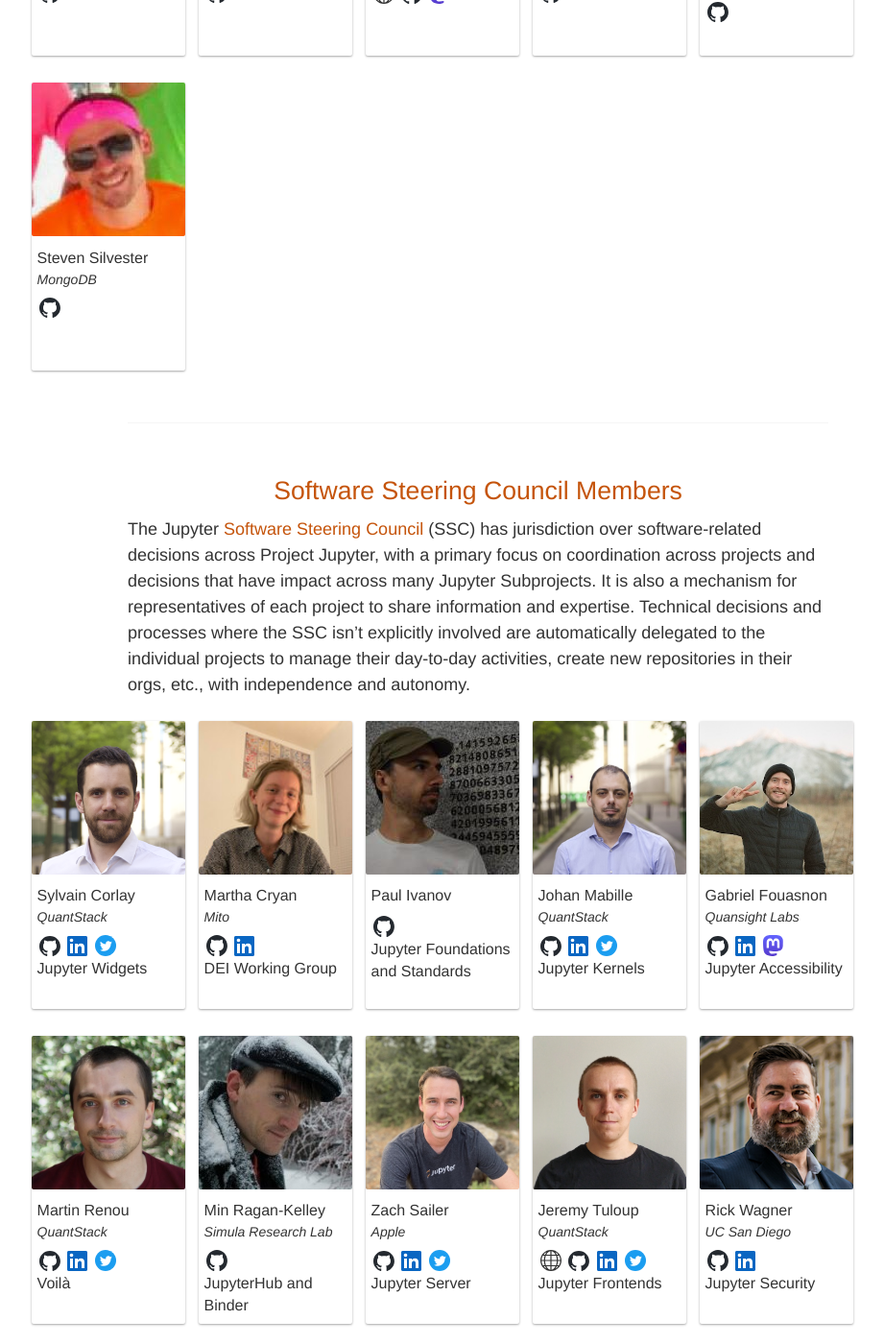
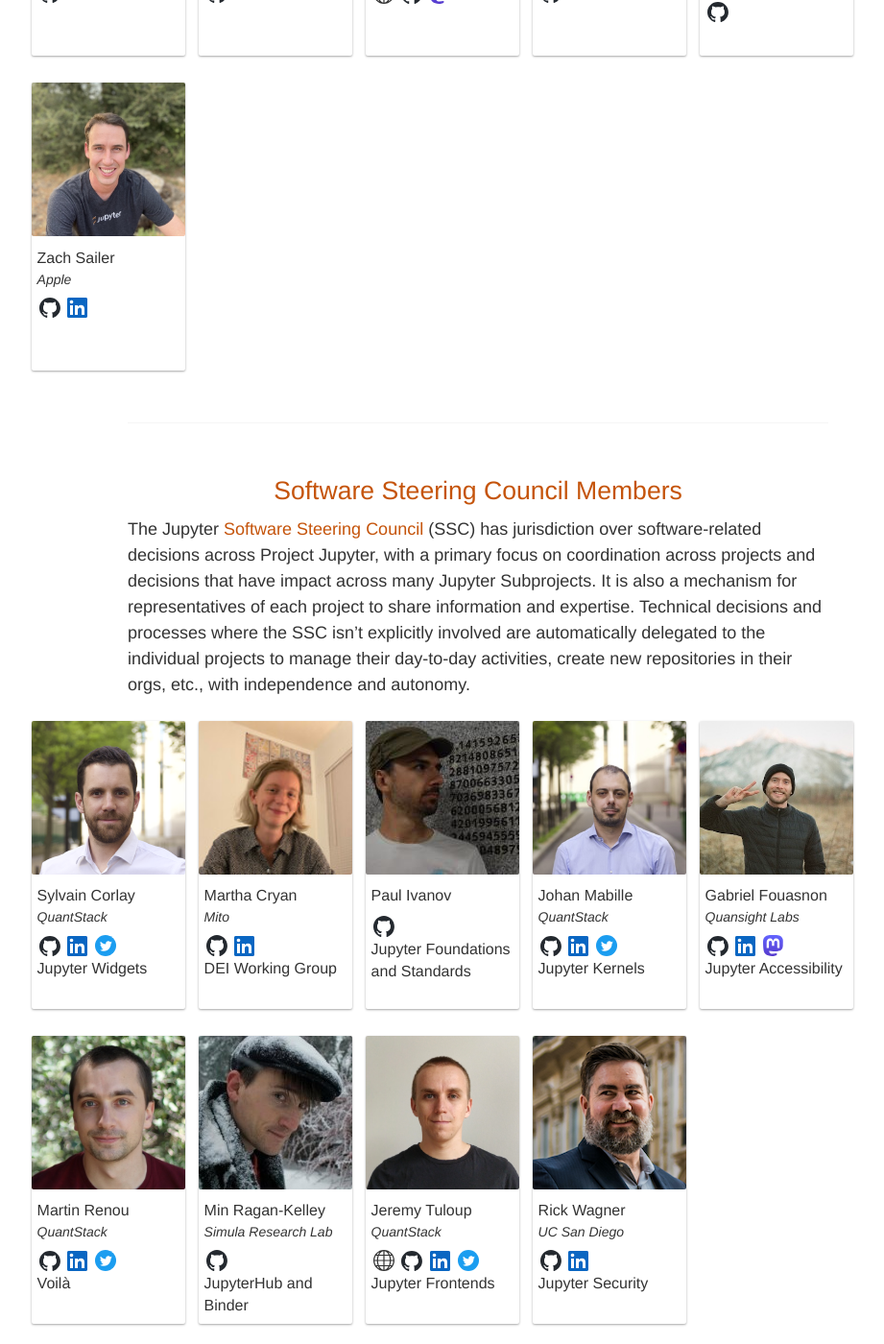
Before and after one commit to jupyter/jupyter.github.io, a Jekyll site: the page built from about.html, in a window 1280 px wide and 1400 px high, scrolled down 1181 px. Shown: the whole window at 96% size, without its empty margins (142-1063 px from the left). Built offline with Jekyll 4.4.1, drawn with Linux system fonts in a browser that asks for light colours; comment, search, counter and statistics services are not loaded.

Commit message:
Add Zach Sailer to Executive Council Page (#758)

```diff
--- a/about.html
+++ b/about.html
@@ -351,10 +351,11 @@ executive_council:
     photo: Ana_Ruvalcaba.jpg
     affiliation: Cal Poly, San Luis Obispo
     gh_handle: ruv7
-  - name: Steven Silvester
-    photo: StevenSilvester.jpeg
-    affiliation: MongoDB
-    gh_handle: blink1073
+  - name: Zach Sailer
+    photo: Zach_Sailer.jpg
+    gh_handle: Zsailer
+    affiliation: Apple
+    linkedin: https://linkedin.com/in/zach-sailer-8a1472151/
 
 software_steering_council:
   - name: Sylvain Corlay
@@ -400,13 +401,6 @@ software_steering_council:
     affiliation: Simula Research Lab
     gh_handle: minrk
     subproject: JupyterHub and Binder
-  - name: Zach Sailer
-    photo: Zach_Sailer.jpg
-    gh_handle: Zsailer
-    affiliation: Apple
-    linkedin: https://linkedin.com/in/zach-sailer-8a1472151/
-    twitter_handle: zrsailer
-    subproject: Jupyter Server
   - name: Jeremy Tuloup
     affiliation: QuantStack
     photo: Jeremy_Tuloup.png
```
